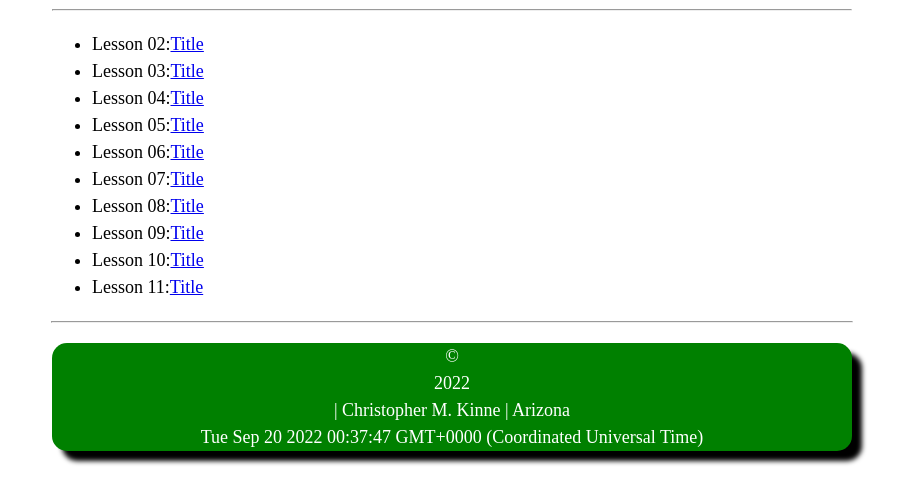
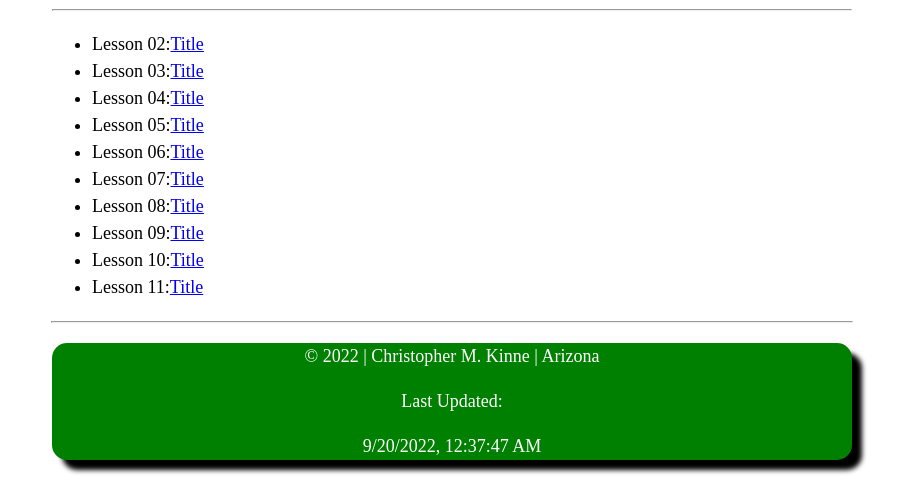
Before and after one commit to cmkinne/wdd230, a plain HTML site: page index.html in a window 1280 px wide. Shown: the part 375-855 px from the top of the page, without its empty margins (188-1105 px from the left). Drawn offline with Linux system fonts and the light colour scheme.

Commit message:
updated last modified date to show

```diff
--- a/index.html
+++ b/index.html
@@ -36,10 +36,13 @@
     </main>
     <hr>
     <footer class="footer-grid">
+        <div>
         &copy;
         <span id="copyrightyear"></span>
         | Christopher M. Kinne | Arizona
-        <span id="lastupdated"></span>
+        </div>
+            <p>Last Updated: </p>
+            <span id="lastupdated"></span>
     </footer>
     <script src="scripts/main.js"></script>
 </body>
--- a/scripts/main.js
+++ b/scripts/main.js
@@ -2,4 +2,4 @@
 
 document.getElementById("copyrightyear").innerHTML = new Date().getFullYear()
 
-document.getElementById("lastupdated").innerHTML = new Date(document.lastModified)
+document.getElementById("lastupdated").innerHTML = new Date(document.lastModified).toLocaleString()
```
